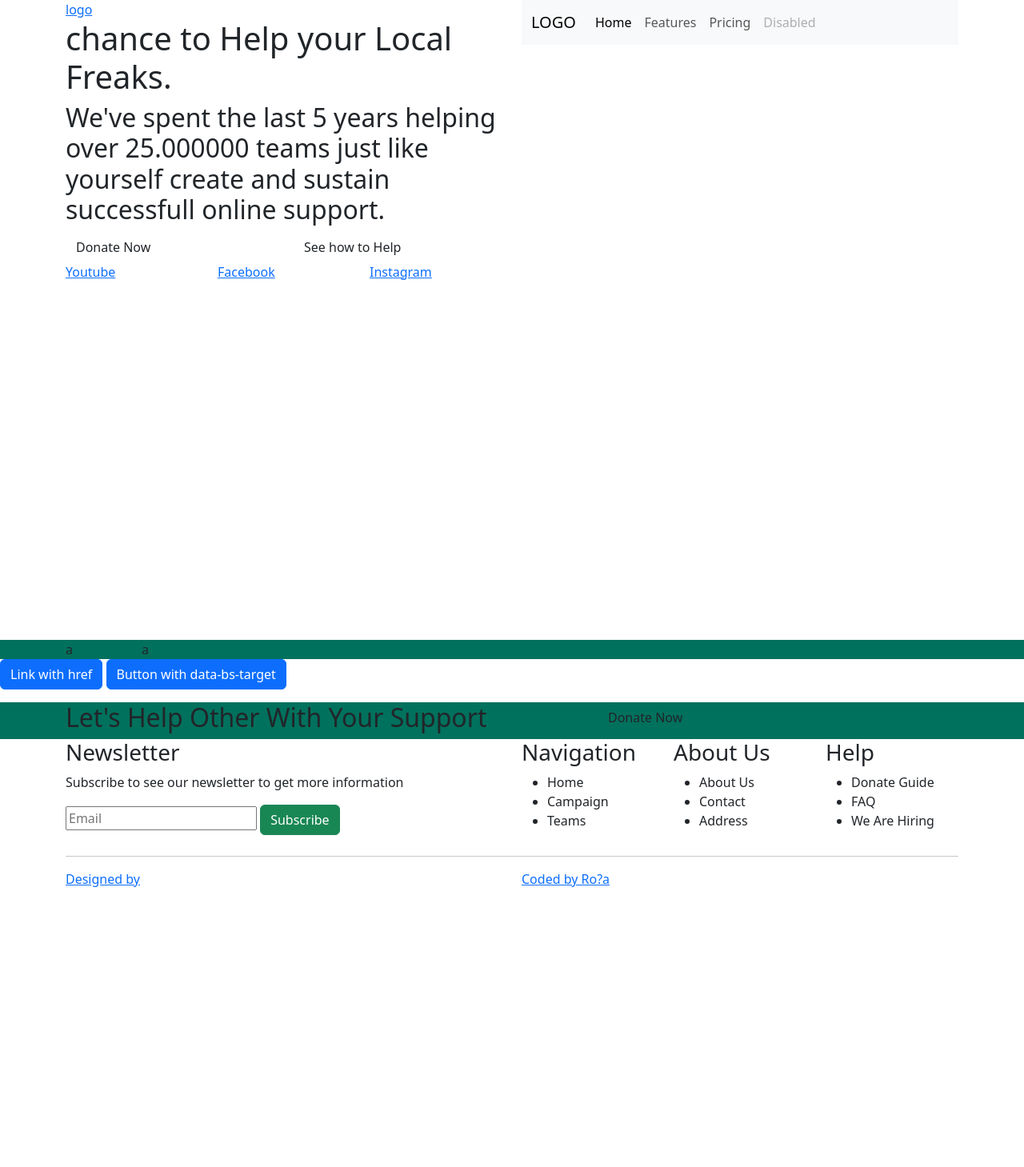
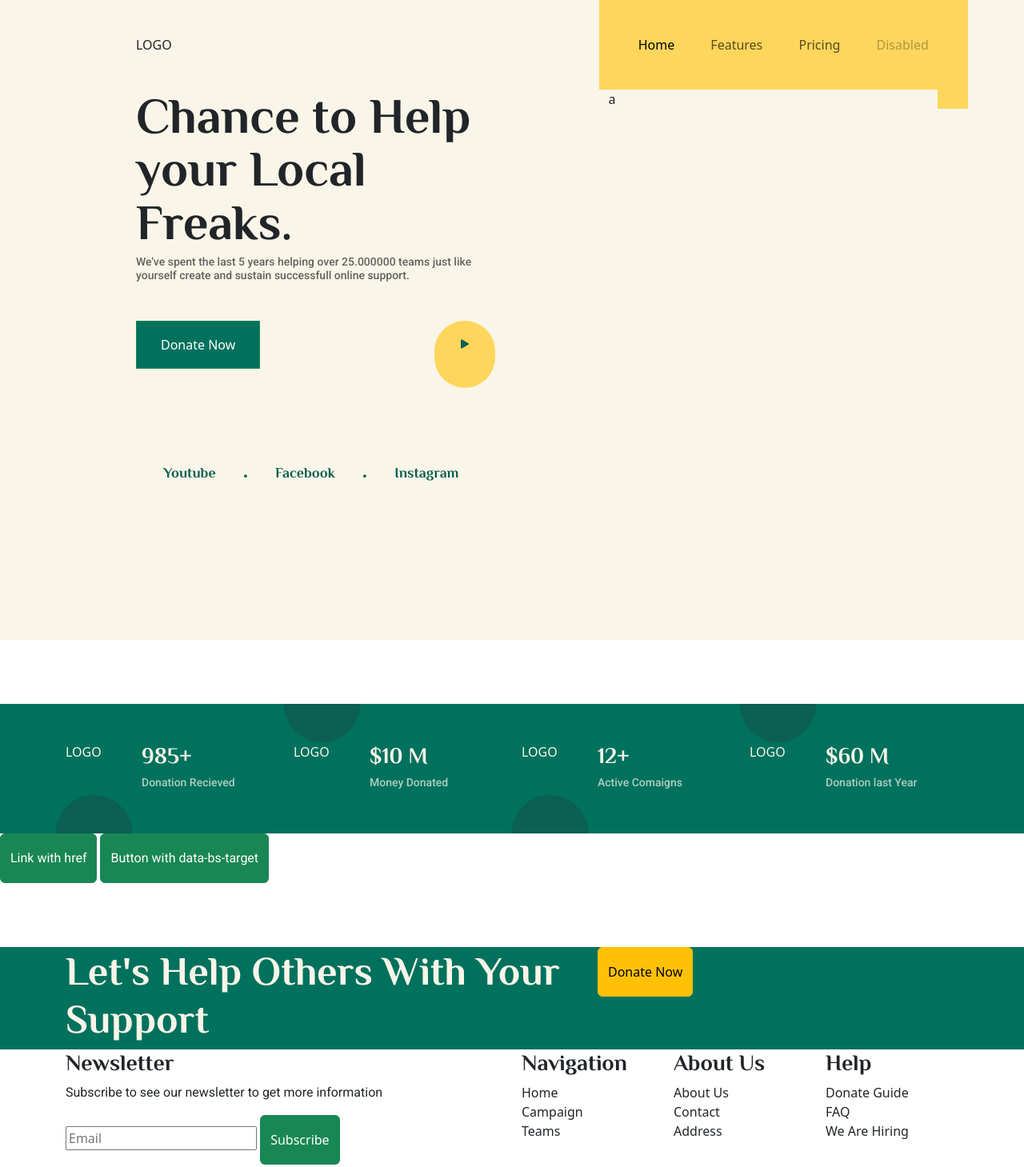
Before and after one commit to Rojahm/NGO, a plain HTML site: page index.html in a window 1280 px wide. Shown: the top 1459 px of the page at 80% size. Before the commit the page ends 1111 px from the top, so only its background shows below. Drawn offline with nearby package versions, Linux system fonts and the light colour scheme.

Commit message:
made hero button and banner style and fonts&colors

```diff
--- a/index.html
+++ b/index.html
@@ -11,12 +11,115 @@
       integrity="sha384-GLhlTQ8iRABdZLl6O3oVMWSktQOp6b7In1Zl3/Jr59b6EGGoI1aFkw7cmDA6j6gD"
       crossorigin="anonymous"
     />
+    <link
+      rel="stylesheet"
+      href="https://cdn.jsdelivr.net/npm/bootstrap-icons@1.3.0/font/bootstrap-icons.css"
+    />
+    <link rel="preconnect" href="https://fonts.googleapis.com" />
+    <link rel="preconnect" href="https://fonts.gstatic.com" crossorigin />
+    <link
+      href="https://fonts.googleapis.com/css2?family=Philosopher:ital,wght@0,400;0,700;1,400;1,700&family=Roboto:ital,wght@0,100;0,300;0,400;0,500;0,700;0,900;1,100;1,300;1,400;1,500;1,700;1,900&display=swap"
+      rel="stylesheet"
+    />
     <style>
+      :root {
+        --primary-font: "Philosopher", sans-serif;
+        --secondary-font: "Roboto", sans-serif;
+      }
+      h1,
+      h3 {
+        font-family: var(--primary-font);
+        font-weight: 700;
+      }
+      h1 {
+        font-size: 62px;
+        line-height: 1.07;
+      }
+      h2 {
+        font-family: var(--secondary-font);
+        opacity: 0.7;
+        font-size: 14px;
+      }
+
+      p {
+        font-family: var(--secondary-font);
+      }
       .hero {
         height: 100vh;
+        background-color: #f9f5e8;
       }
-      .info-bar {
+      .navbar-brand-box {
+        line-height: 7;
+      }
+      .navbar {
+        background-color: #fdd65b;
+        line-height: 5;
+      }
+      .navbar-nav {
+        flex-direction: row;
+        justify-content: space-evenly;
+        width: 100%;
+      }
+      .hero-description {
+        padding-left: 100px;
+        padding-right: 141px;
+      }
+      .social-links {
+        display: flex;
+        flex-direction: row;
+        justify-content: space-evenly;
+        list-style: none;
+        line-height: 5;
+        padding: 0;
+      }
+      .social-links li a {
+        text-decoration: none;
+        color: #0b6051;
+        font-family: var(--primary-font);
+        font-weight: 700;
+        font-size: 18px;
+      }
+      .social-links li {
+        color: #0b6051;
+        font-weight: 700;
+        font-size: 22px;
+        vertical-align: middle;
+      }
+      .btn {
+        line-height: 3;
+      }
+      .hero .btn-success {
         background-color: #00715d;
+        border-radius: 0;
+        padding: 5px 30px;
+      }
+
+      .play-symbol {
+        font-size: 20px;
+        color: #0b6051;
+        display: inline;
+        vertical-align: middle;
+      }
+      .play-symbol-box {
+        background-color: #fdd65b;
+        border-radius: 90px;
+      }
+      .play-symbol-box p {
+        line-height: 3;
+        margin: 0;
+      }
+      .info-bar,
+      .support-bar {
+        background-color: #00715d;
+        color: #f9f5e8;
+        margin-top: 80px;
+      }
+      .support-bar h3 {
+        font-size: 50px;
+      }
+      .footer-nav ul {
+        list-style: none;
+        padding: 0;
       }
     </style>
   </head>
@@ -24,49 +127,49 @@
     <div class="hero">
       <div class="container">
         <div class="row">
-          <div class="col-md">
-            <a href="#">logo</a>
-            <h1>chance to Help your Local Freaks.</h1>
+          <div class="col-md hero-description">
+            <div class="navbar-brand-box">
+              <a class="navbar-brand" href="#">LOGO</a>
+            </div>
+            <h1>Chance to Help your Local Freaks.</h1>
             <h2>
               We've spent the last 5 years helping over 25.000000 teams just
               like yourself create and sustain successfull online support.
             </h2>
-            <div class="row">
-              <div class="col">
-                <a href="#" class="btn">Donate Now</a>
+            <div class="row my-5">
+              <div class="col-sm-10 mb-4">
+                <a href="#" class="btn btn-success">Donate Now</a>
               </div>
-              <div class="col">
-                <a href="#" class="btn">See how to Help</a>
+              <div class="col-sm-2 play-symbol-box text-center">
+                <a href="#">
+                  <p>
+                    <i class="bi bi-play-fill play-symbol"></i>
+                  </p>
+                </a>
               </div>
             </div>
             <div class="row">
-              <div class="col">
-                <a href="#">Youtube</a>
-              </div>
-              <div class="col">
-                <a href="#">Facebook</a>
-              </div>
-              <div class="col">
-                <a href="#">Instagram</a>
+              <div class="social-links-box">
+                <ul class="social-links">
+                  <li>
+                    <a href="#">Youtube</a>
+                  </li>
+                  <li>.</li>
+                  <li>
+                    <a href="#">Facebook</a>
+                  </li>
+                  <li>.</li>
+                  <li>
+                    <a href="#">Instagram</a>
+                  </li>
+                </ul>
               </div>
             </div>
           </div>
           <div class="col-md">
-            <nav class="navbar navbar-expand-md bg-body-tertiary">
-              <div class="container-fluid">
-                <a class="navbar-brand" href="#">LOGO</a>
-                <button
-                  class="navbar-toggler"
-                  type="button"
-                  data-bs-toggle="collapse"
-                  data-bs-target="#navbarNav"
-                  aria-controls="navbarNav"
-                  aria-expanded="false"
-                  aria-label="Toggle navigation"
-                >
-                  <span class="navbar-toggler-icon"></span>
-                </button>
-                <div class="collapse navbar-collapse" id="navbarNav">
+            <div class="row">
+              <nav class="navbar navbar-expand-md">
+                <div class="container">
                   <ul class="navbar-nav">
                     <li class="nav-item">
                       <a class="nav-link active" aria-current="page" href="#"
@@ -84,40 +187,74 @@
                     </li>
                   </ul>
                 </div>
-              </div>
-            </nav>
+              </nav>
+            </div>
+            <div class="row">
+              <div class="col-11">a</div>
+              <div class="col-1" style="background-color: #fdd65b"></div>
+            </div>
           </div>
         </div>
       </div>
     </div>
     <div class="info-bar">
       <div class="container">
-        <div class="row">
-          <div class="col-sm-1">a</div>
-          <div class="col-sm-2">a</div>
-          <div class="col-sm-1"></div>
+        <div class="row d-none d-md-flex">
+          <div class="col-sm-1">
+            <br />
+            <br />
+          </div>
+          <div class="col-sm-2"></div>
+          <div
+            class="col-sm-1"
+            style="background-color: #0b6051; border-radius: 0px 0px 50px 50px"
+          ></div>
           <div class="col-sm-2"></div>
           <div class="col-sm-1"></div>
           <div class="col-sm-2"></div>
-          <div class="col-sm-1"></div>
+          <div
+            class="col-sm-1"
+            style="background-color: #0b6051; border-radius: 0px 0px 50px 50px"
+          ></div>
           <div class="col-sm-2"></div>
         </div>
         <div class="row">
-          <div class="col-sm-1"></div>
+          <div class="col-sm-1">LOGO</div>
+          <div class="col-sm-2">
+            <h3>985+</h3>
+            <h2>Donation Recieved</h2>
+          </div>
+          <div class="col-sm-1">LOGO</div>
+          <div class="col-sm-2">
+            <h3>$10 M</h3>
+            <h2>Money Donated</h2>
+          </div>
+          <div class="col-sm-1">LOGO</div>
+          <div class="col-sm-2">
+            <h3>12+</h3>
+            <h2>Active Comaigns</h2>
+          </div>
+          <div class="col-sm-1">LOGO</div>
+          <div class="col-sm-2">
+            <h3>$60 M</h3>
+            <h2>Donation last Year</h2>
+          </div>
+        </div>
+        <div class="row d-none d-md-flex">
+          <div
+            class="col-sm-1"
+            style="background-color: #0b6051; border-radius: 50px 50px 0px 0px"
+          >
+            <br />
+            <br />
+          </div>
           <div class="col-sm-2"></div>
           <div class="col-sm-1"></div>
           <div class="col-sm-2"></div>
-          <div class="col-sm-1"></div>
-          <div class="col-sm-2"></div>
-          <div class="col-sm-1"></div>
-          <div class="col-sm-2"></div>
-        </div>
-        <div class="row">
-          <div class="col-sm-1"></div>
-          <div class="col-sm-2"></div>
-          <div class="col-sm-1"></div>
-          <div class="col-sm-2"></div>
-          <div class="col-sm-1"></div>
+          <div
+            class="col-sm-1"
+            style="background-color: #0b6051; border-radius: 50px 50px 0px 0px"
+          ></div>
           <div class="col-sm-2"></div>
           <div class="col-sm-1"></div>
           <div class="col-sm-2"></div>
@@ -126,7 +263,7 @@
     </div>
     <p>
       <a
-        class="btn btn-primary"
+        class="btn btn-success"
         data-bs-toggle="collapse"
         href="#collapseExample"
         role="button"
@@ -136,7 +273,7 @@
         Link with href
       </a>
       <button
-        class="btn btn-primary"
+        class="btn btn-success"
         type="button"
         data-bs-toggle="collapse"
         data-bs-target="#collapseExample"
@@ -153,14 +290,14 @@
         trigger.
       </div>
     </div>
-    <div class="info-bar">
+    <div class="support-bar">
       <div class="container">
         <div class="row">
           <div class="col-sm-7">
-            <h2>Let's Help Other With Your Support</h2>
+            <h3>Let's Help Others With Your Support</h3>
           </div>
           <div class="col-sm-5">
-            <a href="#" class="btn">Donate Now</a>
+            <a href="#" class="btn btn-warning">Donate Now</a>
           </div>
         </div>
       </div>
```
